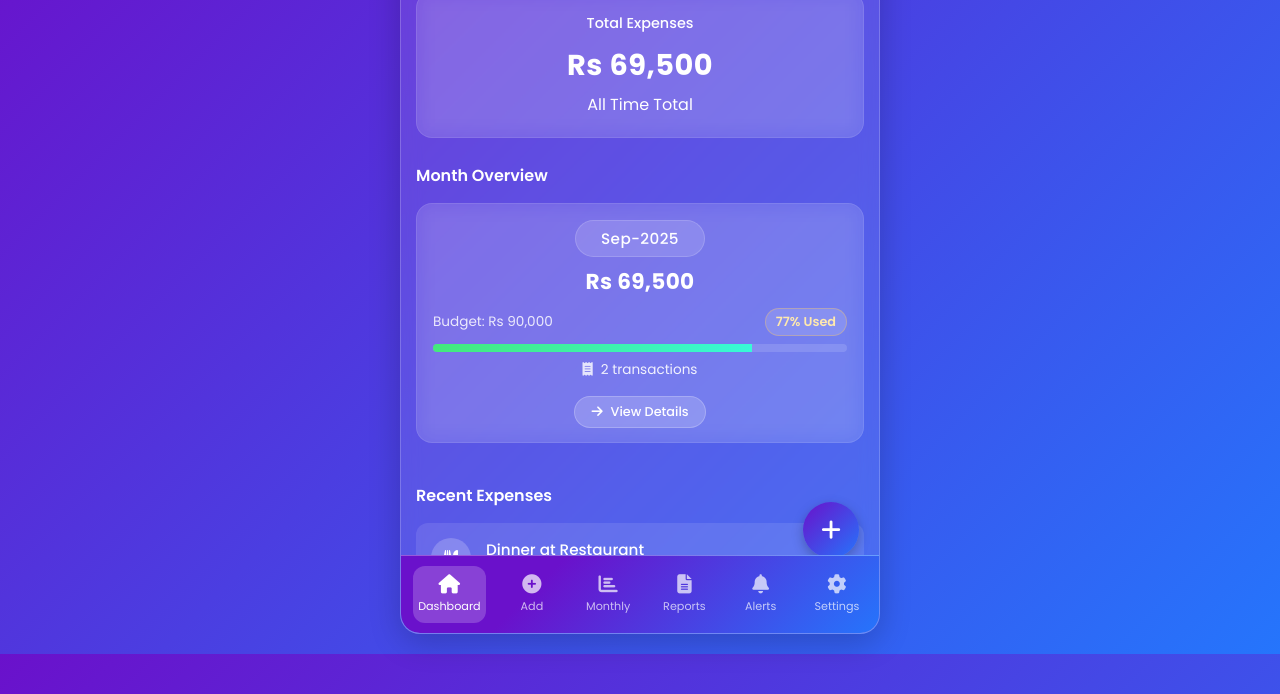
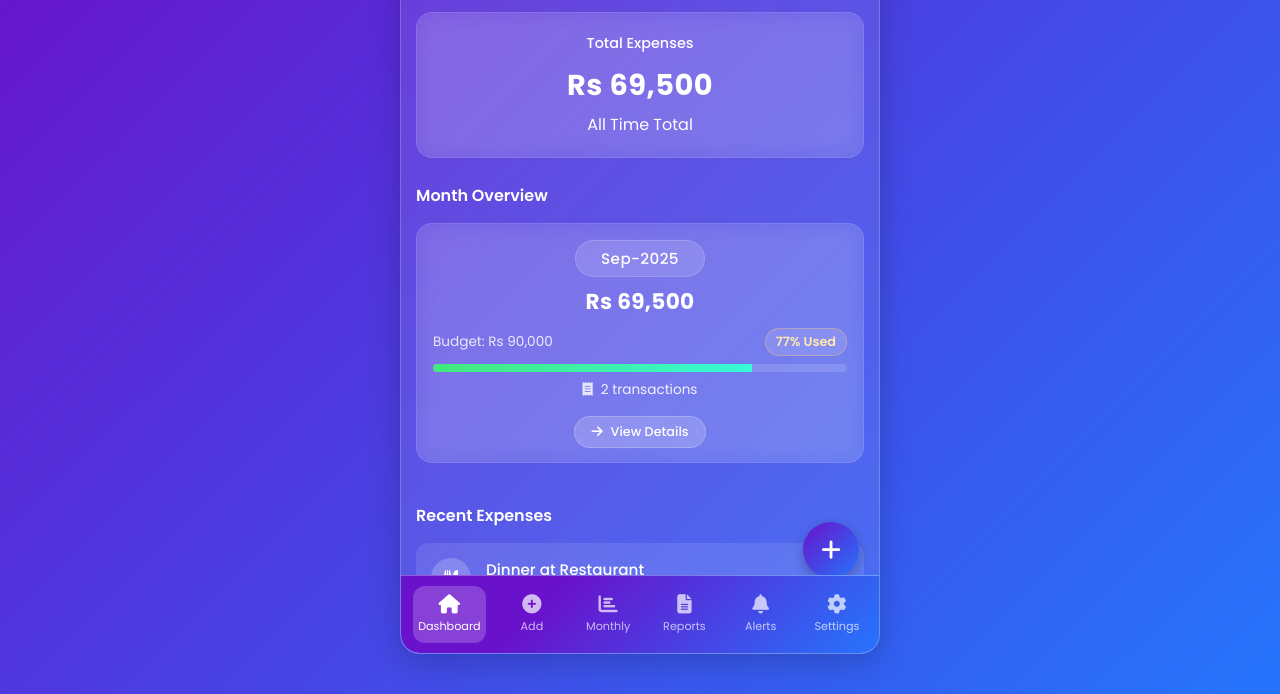
Before and after one commit to FrontEndProfile/Monthly-Expenses-Dashboard, a plain HTML site: page index.html in a window 1280 px wide. Shown: the part 106-800 px from the top of the page. Drawn offline with Linux system fonts and the light colour scheme.

Commit message:
test scroll 2

```diff
--- a/index.html
+++ b/index.html
@@ -23,12 +23,13 @@
 
         body {
             background: linear-gradient(135deg, #6a11cb 0%, #2575fc 100%);
-            min-height: auto;
+            min-height: 100vh;
             display: flex;
             justify-content: center;
             align-items: center;
             padding: 20px;
             color: #fff;
+            overflow: hidden;
         }
 
         .app-container {
```
